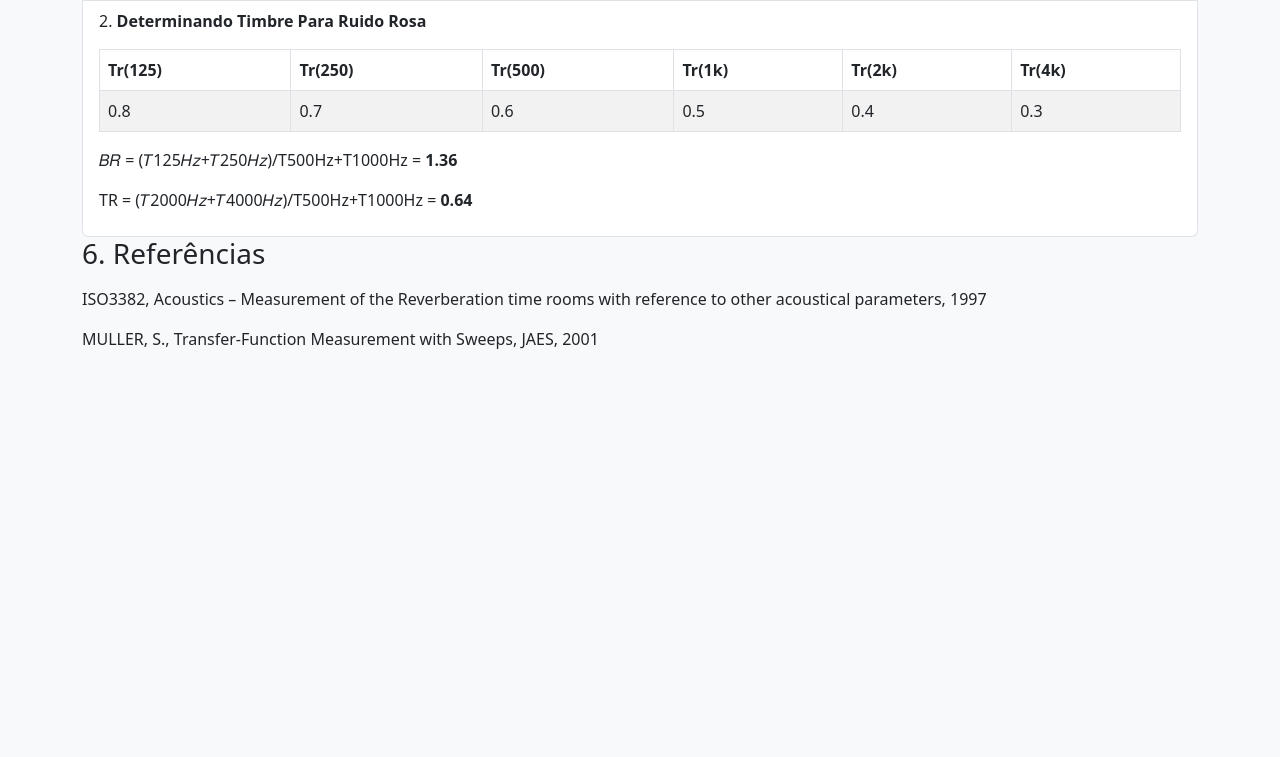
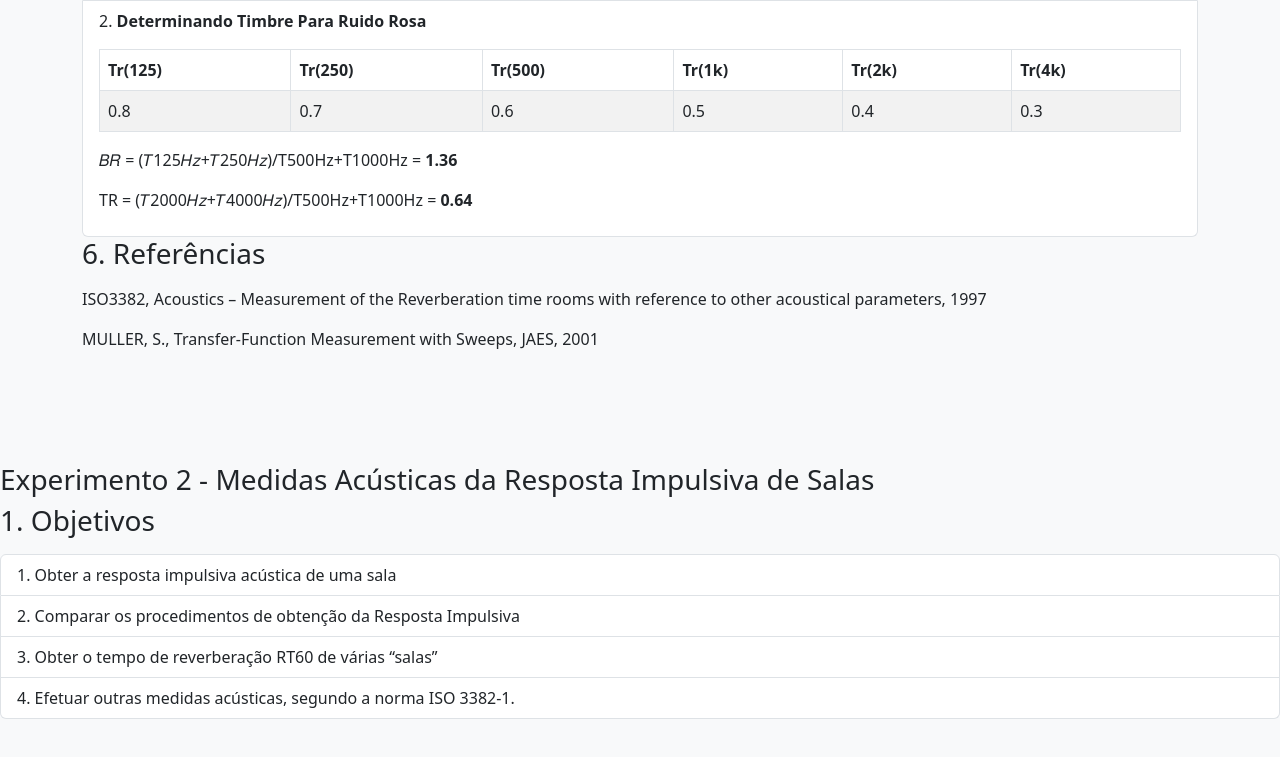
Before and after one commit to MarceloGSVega/MarceloGSVega.github.io, a plain HTML site: page academic/audio/index.html in a window 1280 px wide. Shown: the part 5677-6434 px from the top of the page. Before the commit the page ends 6140 px from the top, so only its background shows below. Drawn offline with nearby package versions, Linux system fonts and the light colour scheme.

Commit message:
Update index.html

```diff
--- a/academic/audio/index.html
+++ b/academic/audio/index.html
@@ -238,6 +238,18 @@
         </section>
       </div>
 
+      <h3>Experimento 2 - Medidas Acústicas da Resposta Impulsiva de Salas</h3>
+      <!-- Introduction -->
+      <section class="mb-5">
+        <h3 class="mb-3">1. Objetivos</h3>
+        <ol type="A" class="list-group list-group-numbered">
+          <li class="list-group-item">Obter a resposta impulsiva acústica de uma sala</li>
+          <li class="list-group-item">Comparar os procedimentos de obtenção da Resposta Impulsiva</li>
+          <li class="list-group-item">Obter o tempo de reverberação RT60 de várias “salas”</li>
+          <li class="list-group-item">Efetuar outras medidas acústicas, segundo a norma ISO 3382-1.</li>
+        </ol>
+      </section>
+
       <script src="https://cdn.jsdelivr.net/npm/bootstrap@5.3.3/dist/js/bootstrap.bundle.min.js"></script>
     </body>
 
```
